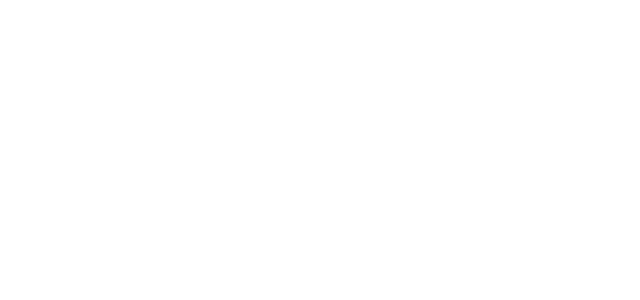
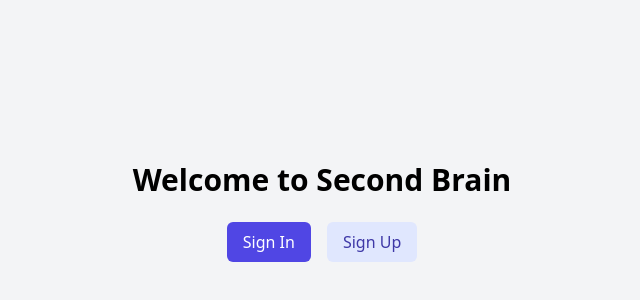
Before and after one commit to aadityap0ap/SecondBrain-FrontEnd, a React (Vite) app in the folder secondbrainfe/: page / in a window 1280 px wide. Before the commit this address had no page. Shown: the part 188-488 px from the top of the page, without its empty margins (318-958 px from the left). Built offline with nearby package versions, Linux system fonts and the light colour scheme.

Commit message:
Implement landing page with auth navigation and improve UI layout

```diff
--- a/secondbrainfe/src/App.tsx
+++ b/secondbrainfe/src/App.tsx
@@ -5,10 +5,12 @@
 import { Signup } from "./pages/Signup"
 import { Signin } from "./pages/Signin"
 import Dashboard from "./pages/Dashboard"
+import Home from "./pages/Home"
 
 export default function App(){
   return <BrowserRouter>
   <Routes>
+    <Route path="/" element={<Home/>} />
     <Route path="/signup" element={<Signup/>} />
     <Route path="/signin" element={<Signin/>}/>
     <Route path="/dashboard" element={<Dashboard/>}/>
--- a/secondbrainfe/src/components/ui/Button.tsx
+++ b/secondbrainfe/src/components/ui/Button.tsx
@@ -3,7 +3,7 @@
 interface ButtonProps {
   variant: "primary" | "secondary";
   size: "sm" | "md" | "lg";
-  text: string;
+  text?: string;
   startIcon?: ReactElement;
   endIcon?: ReactElement;
   onClick?: () => void;
@@ -26,7 +26,7 @@
 export const Button = (props: ButtonProps) => {
   return (
     <button
-      type="button" // ✅ CRITICAL FIX
+      type="button"
       onClick={props.onClick}
       className={`${variantStyle[props.variant]} ${defaultStyles} ${sizeStyles[props.size]}`}
     >
--- a/secondbrainfe/src/components/ui/CreateContentModal.tsx
+++ b/secondbrainfe/src/components/ui/CreateContentModal.tsx
@@ -31,8 +31,7 @@
           },
         }
       );
-
-      onClose(); // close modal after submit
+      onClose();
     } catch (err) {
       console.error(err);
     }
--- /dev/null
+++ b/secondbrainfe/src/pages/Home.tsx
@@ -0,0 +1,32 @@
+import { useNavigate } from "react-router-dom";
+import { Button } from "../components/ui/Button";
+
+export default function Home() {
+  const navigate = useNavigate();
+
+  return (
+    <div className="h-screen w-screen flex flex-col justify-center items-center bg-gray-100 gap-6">
+
+      <h1 className="text-3xl font-bold">
+        Welcome to Second Brain
+      </h1>
+
+      <div className="flex gap-4">
+        <Button
+          variant="primary"
+          size="md"
+          text="Sign In"
+          onClick={() => navigate("/signin")}
+        />
+
+        <Button
+          variant="secondary"
+          size="md"
+          text="Sign Up"
+          onClick={() => navigate("/signup")}
+        />
+      </div>
+
+    </div>
+  );
+}
```
